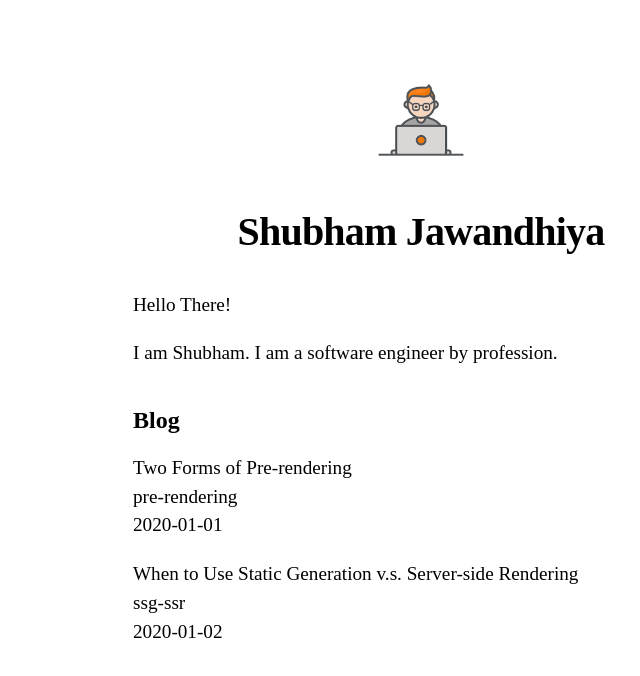
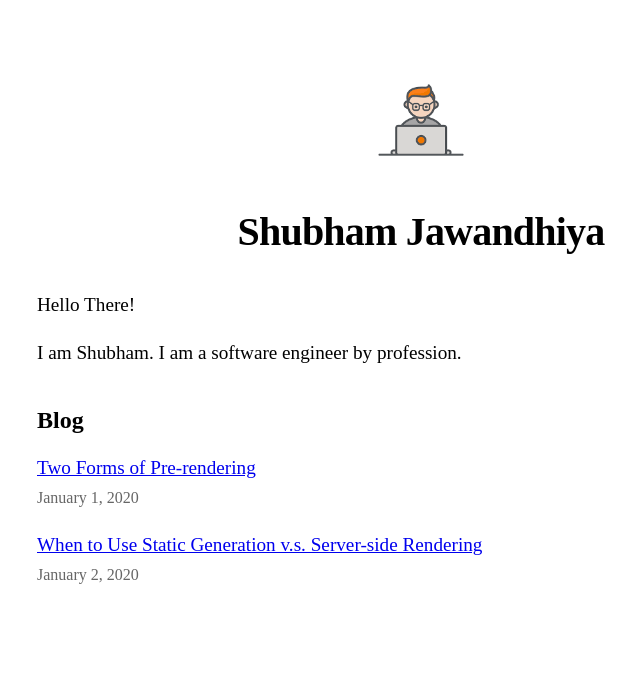
Before and after one commit to ShubhamRJ/personal-portfolio, a Next.js app: page / in a window 1280 px wide. Shown: the top 676 px of the page, without its empty margins (219-859 px from the left). Built offline with nearby package versions, Linux system fonts and the light colour scheme.

Commit message:
update links, styles

```diff
--- /dev/null
+++ b/components/date.js
@@ -0,0 +1,6 @@
+import { format, parseISO } from "date-fns";
+
+export default function Date({ dateString }) {
+  const date = parseISO(dateString);
+  return <time date={dateString}>{format(date, 'LLLL d, yyyy')}</time>
+}
--- a/components/layout.js
+++ b/components/layout.js
@@ -38,27 +38,7 @@
             />
             <h1 className={utilStyles.heading2Xl}>{name}</h1>
           </>
-        ) : (
-          <>
-            <Link href="/">
-              <a>
-                <Image
-                  priority
-                  src="/images/profile.jpg"
-                  className={utilStyles.borderCircle}
-                  height={108}
-                  width={108}
-                  alt={name}
-                />
-              </a>
-            </Link>
-            <h2 className={utilStyles.headingLg}>
-              <Link href="/">
-                <a className={utilStyles.colorInherit}>{name}</a>
-              </Link>
-            </h2>
-          </>
-        )}
+        ): <></>}
       </header>
       <main>{children}</main>
       {!home && (
--- a/components/layout.module.css
+++ b/components/layout.module.css
@@ -1,5 +1,5 @@
 .container {
-  max-width: 36rem;
+  max-width: 48rem;
   padding: 0 1rem;
   margin: 3rem auto 6rem;
 }
--- a/lib/posts.js
+++ b/lib/posts.js
@@ -1,6 +1,8 @@
 import fs from 'fs';
 import path from 'path';
 import matter from 'gray-matter';
+import { remark } from 'remark';
+import html from 'remark-html';
 
 const postsDirectory = path.join(process.cwd(), 'posts');
 
@@ -46,12 +48,15 @@
   })
 }
 
-export function getPostData(id) {
+export async function getPostData(id) {
   const fullPath = path.join(postsDirectory, `${id}.md`);
   const fileContents = fs.readFileSync(fullPath, 'utf8');
   const matterResult = matter(fileContents);
+  const processedContent = await remark().use(html).process(matterResult.content);
+  const contentHtml = processedContent.toString();
   return {
     id,
+    contentHtml,
     ...matterResult.data
   }
 }
--- a/package.json
+++ b/package.json
@@ -6,9 +6,12 @@
     "start": "next start"
   },
   "dependencies": {
+    "date-fns": "^2.28.0",
     "gray-matter": "^4.0.3",
     "next": "latest",
     "react": "17.0.2",
-    "react-dom": "17.0.2"
+    "react-dom": "17.0.2",
+    "remark": "^14.0.2",
+    "remark-html": "^15.0.1"
   }
 }
--- a/pages/index.js
+++ b/pages/index.js
@@ -1,4 +1,6 @@
 import Head from 'next/head'
+import Link from 'next/link';
+import Date from '../components/date';
 import Layout, { siteTitle } from '../components/layout'
 import { getSortedPostsData } from '../lib/posts'
 import utilStyles from '../styles/utils.module.css'
@@ -27,11 +29,11 @@
         <ul className={utilStyles.list} >
           {allPostsData.map(({id, date, title}) => (
             <li className={utilStyles.listItem} key={id}>
-              {title}
+              <Link href={`/posts/${id}`}>{title}</Link>
               <br/>
-              {id}
-              <br/>
-              {date}
+              <small className={utilStyles.lightText}>
+                <Date dateString={date} />
+              </small>
             </li>
           ))}
         </ul>
```
Also changed, not shown: pages/posts/[id].js (+14 -6 lines), 1 other file (tests, documents, lock files or other folders).
